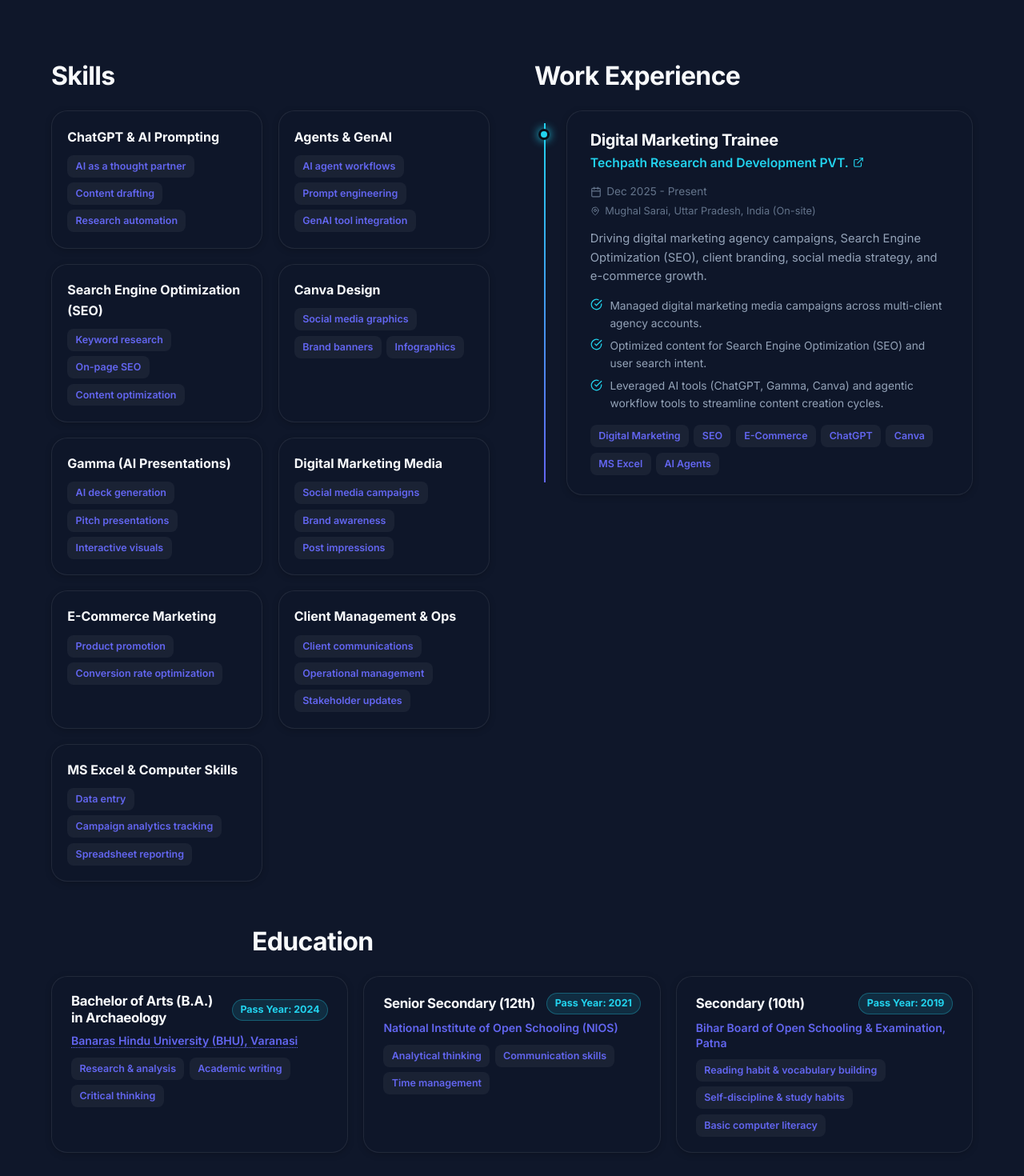
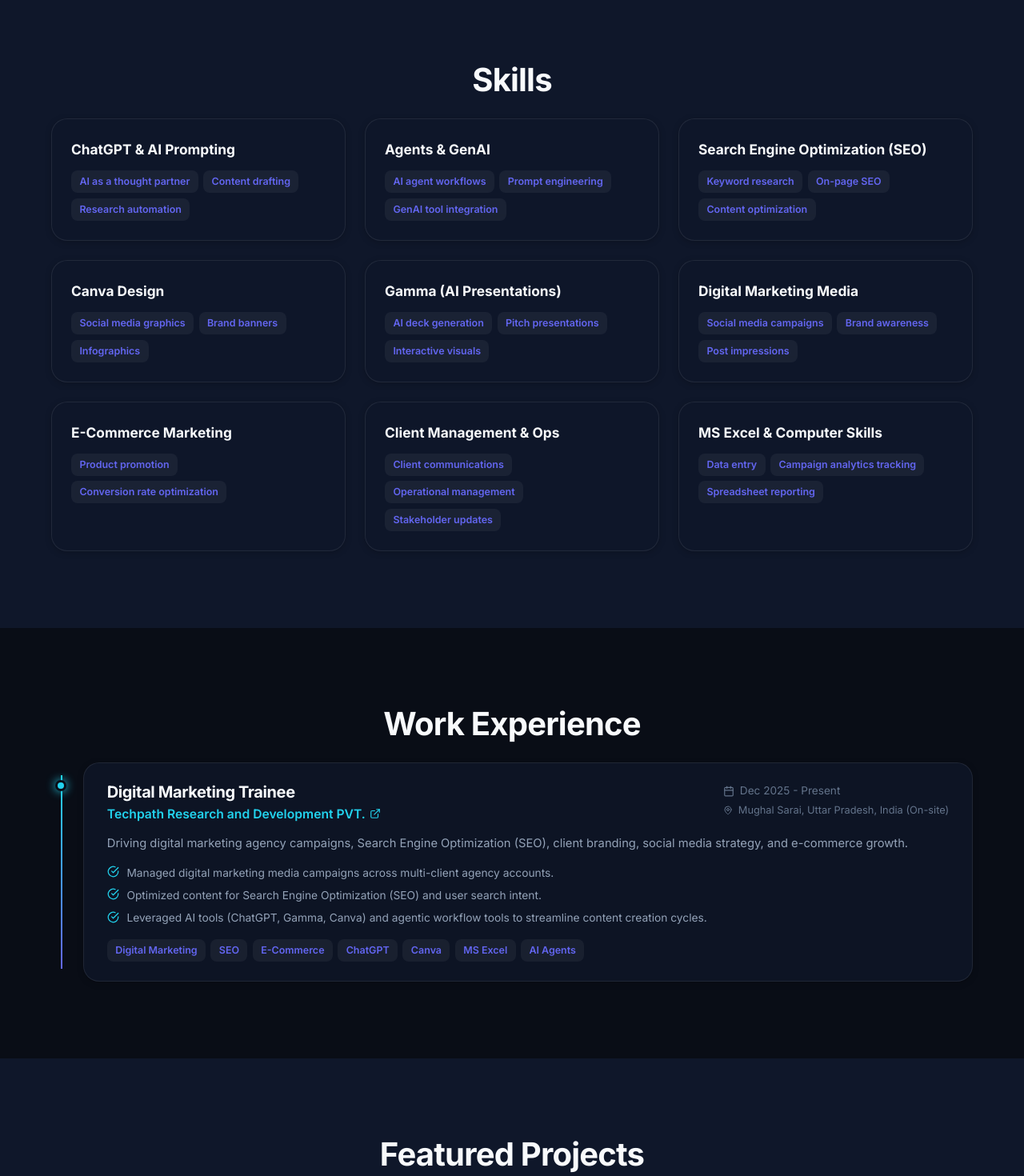
Before and after one commit to tanishka-wy/Tanishka-portfolio, a React (Vite) app: page / in a window 1280 px wide. Shown: the part 820-2290 px from the top of the page at 80% size. Built offline with nearby package versions, Linux system fonts and the light colour scheme.

Commit message:
Reorder page sections sequentially: Skills, Work Experience, Featured Projects, Education

```diff
--- a/src/App.jsx
+++ b/src/App.jsx
@@ -37,26 +37,10 @@ export default function App() {
       <Navbar theme={theme} toggleTheme={toggleTheme} />
       <main>
         <Hero addToast={addToast} />
-
-        {/* Side-by-Side Skills and Work Experience */}
-        <section className="section-padding" style={{ background: 'var(--bg-secondary)', overflow: 'visible' }}>
-          <div className="container" style={{ display: 'flex', flexDirection: 'column', gap: '3.5rem', overflow: 'visible' }}>
-            <div style={{
-              display: 'grid',
-              gridTemplateColumns: 'repeat(auto-fit, minmax(320px, 1fr))',
-              gap: '3.5rem',
-              alignItems: 'start',
-              overflow: 'visible'
-            }}>
-              <Skills />
-              <WorkExperience />
-            </div>
-
-            <Education />
-          </div>
-        </section>
-
+        <Skills />
+        <WorkExperience />
         <Projects />
+        <Education />
         <Contact addToast={addToast} />
       </main>
       <Footer />
--- a/src/components/Experience.jsx
+++ b/src/components/Experience.jsx
@@ -3,20 +3,11 @@ import { Calendar, MapPin, CheckCircle, ExternalLink } from 'lucide-react';
 import { experienceData, educationData } from '../data/portfolioData';
 
 export const WorkExperience = () => {
-  const headingStyle = {
-    fontSize: '2rem',
-    fontWeight: 700,
-    color: 'var(--text-primary)',
-    lineHeight: 1.2,
-    letterSpacing: '-0.02em',
-    textAlign: 'left',
-    margin: 0
-  };
-
   return (
-    <div id="experience" style={{ overflow: 'visible' }}>
-      <div className="section-header" style={{ textAlign: 'left', marginBottom: '1.5rem' }}>
-        <h2 className="section-title" style={headingStyle}>Work Experience</h2>
+    <section id="experience" className="section-padding">
+      <div className="container">
+        <div className="section-header" style={{ marginBottom: '1.5rem' }}>
+          <h2 className="section-title">Work Experience</h2>
         </div>
 
         {/* Work Experience Vertical Timeline */}
@@ -25,8 +16,7 @@ export const WorkExperience = () => {
           paddingLeft: '2.5rem',
           display: 'flex',
           flexDirection: 'column',
-        gap: '1.8rem',
-        overflow: 'visible'
+          gap: '1.8rem'
         }}>
           {/* Vertical Connecting Line */}
           <div style={{
@@ -160,40 +150,32 @@ export const WorkExperience = () => {
           ))}
         </div>
       </div>
+    </section>
   );
 };
 
 export const Education = () => {
-  const headingStyle = {
-    fontSize: '2rem',
-    fontWeight: 700,
-    color: 'var(--text-primary)',
-    lineHeight: 1.2,
-    letterSpacing: '-0.02em',
-    textAlign: 'left',
-    margin: 0
-  };
-
   return (
-    <div id="education" style={{ overflow: 'visible' }}>
-      <div className="section-header" style={{ textAlign: 'left', marginBottom: '1.5rem' }}>
-        <h2 className="section-title" style={headingStyle}>Education</h2>
+    <section id="education" className="section-padding">
+      <div className="container">
+        <div className="section-header" style={{ marginBottom: '1.5rem' }}>
+          <h2 className="section-title">Education</h2>
         </div>
 
         <div style={{
           display: 'grid',
-        gridTemplateColumns: 'repeat(auto-fit, minmax(280px, 1fr))',
-        gap: '1.2rem'
+          gridTemplateColumns: 'repeat(auto-fill, minmax(320px, 1fr))',
+          gap: '1.5rem'
         }}>
           {educationData.map((edu, index) => (
             <div
               key={index}
               className="glass-card"
               style={{
-              padding: '1.2rem 1.5rem',
+                padding: '1.5rem',
                 display: 'flex',
                 flexDirection: 'column',
-              gap: '0.5rem'
+                gap: '0.6rem'
               }}
             >
               <div style={{
@@ -203,7 +185,7 @@ export const Education = () => {
                 gap: '0.8rem'
               }}>
                 <h3 style={{
-                fontSize: '1.05rem',
+                  fontSize: '1.1rem',
                   color: 'var(--text-primary)',
                   fontWeight: 700,
                   margin: 0,
@@ -228,7 +210,7 @@ export const Education = () => {
               </div>
 
               <div style={{
-              fontSize: '0.88rem',
+                fontSize: '0.9rem',
                 color: 'var(--accent-indigo)',
                 fontWeight: 600,
                 lineHeight: 1.3
@@ -270,6 +252,7 @@ export const Education = () => {
           ))}
         </div>
       </div>
+    </section>
   );
 };
 
--- a/src/components/Navbar.jsx
+++ b/src/components/Navbar.jsx
@@ -16,10 +16,10 @@ export default function Navbar({ theme, toggleTheme }) {
 
   const navLinks = [
     { name: 'Home', href: '#hero' },
-    { name: 'About', href: '#hero' },
     { name: 'Skills', href: '#skills' },
+    { name: 'Work Experience', href: '#experience' },
     { name: 'Projects', href: '#projects' },
-    { name: 'Experience', href: '#experience' },
+    { name: 'Education', href: '#education' },
     { name: 'Contact', href: '#contact' },
   ];
 
--- a/src/components/Projects.jsx
+++ b/src/components/Projects.jsx
@@ -4,7 +4,7 @@ import { projectsData } from '../data/portfolioData';
 
 export default function Projects() {
   return (
-    <section id="projects" className="section-padding">
+    <section id="projects" className="section-padding" style={{ background: 'var(--bg-secondary)' }}>
       <div className="container">
         <div className="section-header" style={{ marginBottom: '1.5rem' }}>
           <h2 className="section-title">Featured Projects</h2>
--- a/src/components/Skills.jsx
+++ b/src/components/Skills.jsx
@@ -2,40 +2,31 @@ import React from 'react';
 import { skillsData } from '../data/portfolioData';
 
 export default function Skills() {
-  const headingStyle = {
-    fontSize: '2rem',
-    fontWeight: 700,
-    color: 'var(--text-primary)',
-    lineHeight: 1.2,
-    letterSpacing: '-0.02em',
-    textAlign: 'left',
-    margin: 0
-  };
-
   return (
-    <div id="skills" style={{ overflow: 'visible' }}>
-      <div className="section-header" style={{ textAlign: 'left', marginBottom: '1.5rem' }}>
-        <h2 className="section-title" style={headingStyle}>Skills</h2>
+    <section id="skills" className="section-padding" style={{ background: 'var(--bg-secondary)' }}>
+      <div className="container">
+        <div className="section-header" style={{ marginBottom: '1.5rem' }}>
+          <h2 className="section-title">Skills</h2>
         </div>
 
         {/* Skills Grid */}
         <div style={{
           display: 'grid',
-        gridTemplateColumns: 'repeat(auto-fill, minmax(240px, 1fr))',
-        gap: '1.2rem'
+          gridTemplateColumns: 'repeat(auto-fill, minmax(280px, 1fr))',
+          gap: '1.5rem'
         }}>
           {skillsData.map((skill) => (
             <div
               key={skill.name}
               className="glass-card"
               style={{
-              padding: '1.2rem',
+                padding: '1.5rem',
                 display: 'flex',
                 flexDirection: 'column',
-              gap: '0.6rem'
+                gap: '0.8rem'
               }}
             >
-            <div style={{ fontWeight: 700, fontSize: '1rem', color: 'var(--text-primary)' }}>
+              <div style={{ fontWeight: 700, fontSize: '1.08rem', color: 'var(--text-primary)' }}>
                 {skill.name}
               </div>
 
@@ -61,5 +52,6 @@ export default function Skills() {
           ))}
         </div>
       </div>
+    </section>
   );
 }
```
Lines whose indentation alone changed are shown as unchanged.
